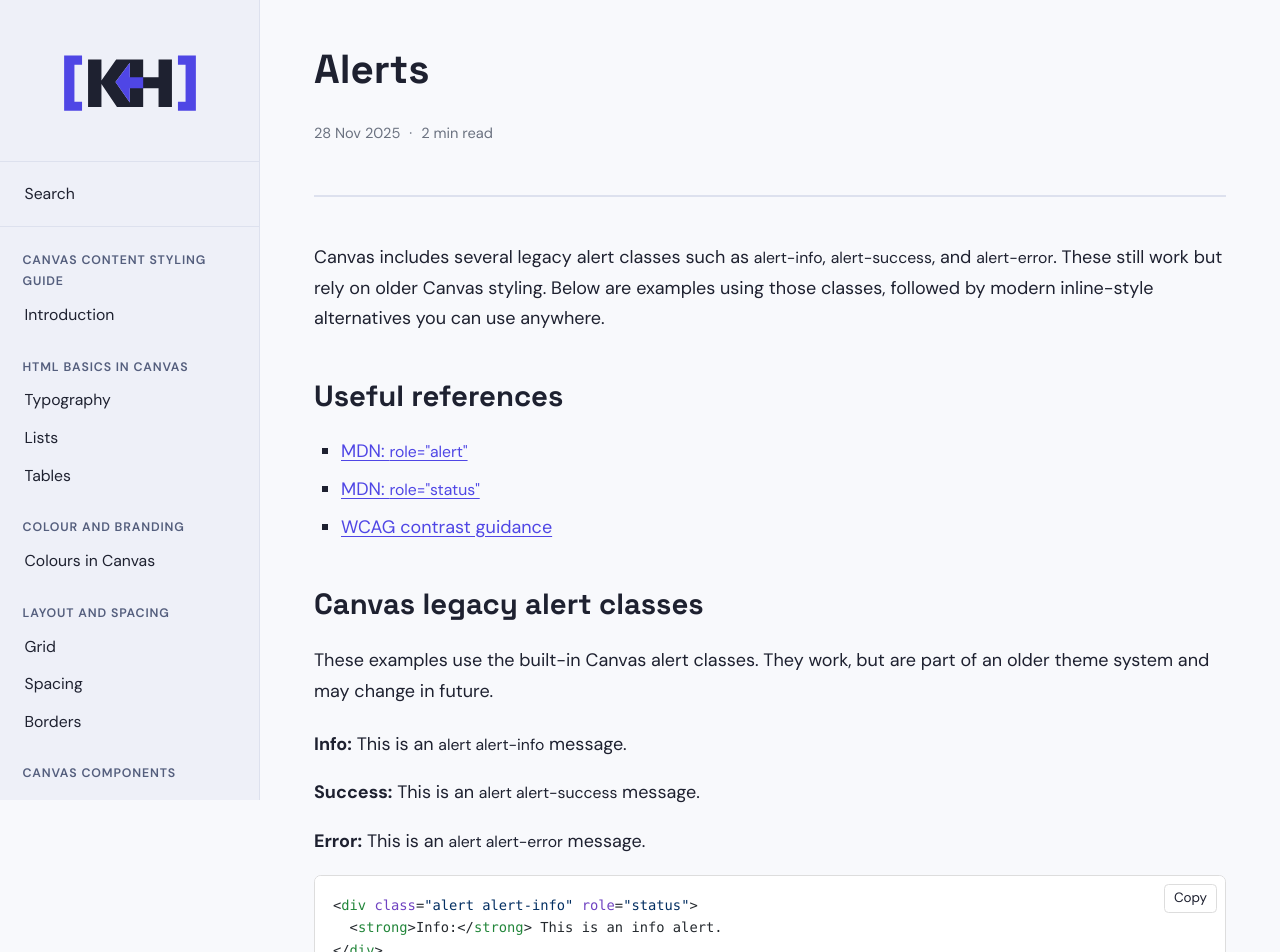
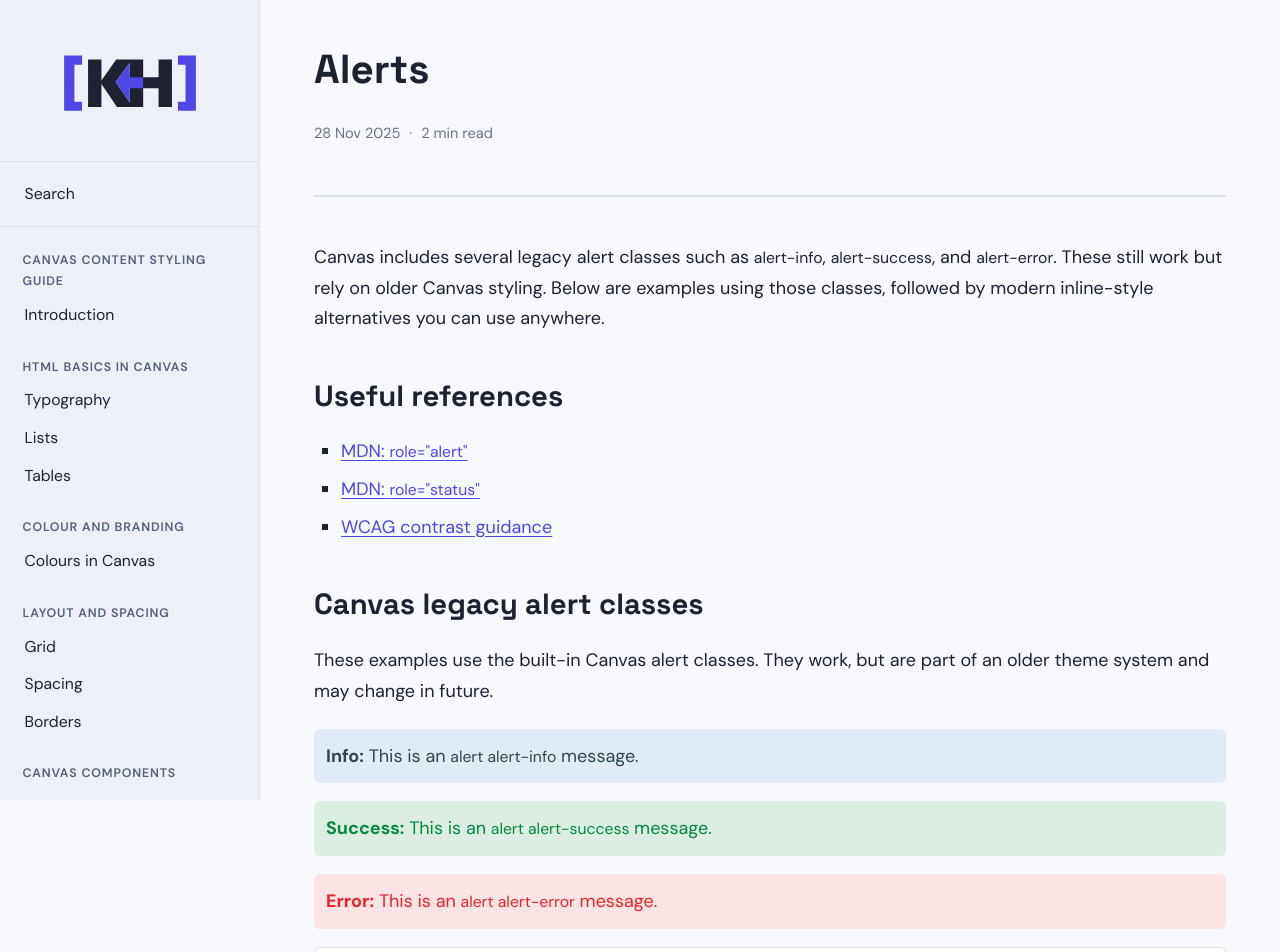
Before and after one commit to Karl-Horning/canvas, a Next.js app: page /alerts in a window 1280 px wide. Shown: the top 952 px of the page. Built offline with nearby package versions, Linux system fonts and the light colour scheme.

Commit message:
feat: add additional examples styles

```diff
--- a/app/alerts/page.tsx
+++ b/app/alerts/page.tsx
@@ -3,6 +3,7 @@ import JsonLd from "@/components/JsonLd";
 import PageHeader from "@/components/PageHeader";
 import { generatePageMetadata, generatePageJsonLd } from "@/lib/siteMetadata";
 import { meta } from "./meta";
+import "@/styles/canvas/alerts.css";
 
 export const metadata = generatePageMetadata(meta);
 
@@ -62,17 +63,26 @@ export default function page() {
                 but are part of an older theme system and may change in future.
             </p>
 
-            <div className="alert alert-info mb-4" role="status">
+            <div
+                className="canvas-preview alert alert-info mb-4"
+                role="status"
+            >
                 <strong>Info:</strong> This is an <code>alert alert-info</code>{" "}
                 message.
             </div>
 
-            <div className="alert alert-success mb-4" role="status">
+            <div
+                className="canvas-preview alert alert-success mb-4"
+                role="status"
+            >
                 <strong>Success:</strong> This is an{" "}
                 <code>alert alert-success</code> message.
             </div>
 
-            <div className="alert alert-error mb-4" role="alert">
+            <div
+                className="canvas-preview alert alert-error mb-4"
+                role="alert"
+            >
                 <strong>Error:</strong> This is an{" "}
                 <code>alert alert-error</code> message.
             </div>
--- /dev/null
+++ b/styles/canvas/alerts.css
@@ -0,0 +1,36 @@
+/*
+ * Canvas's legacy `.alert` / `.alert-info` / `.alert-success` /
+ * `.alert-error` classes, scoped under `.canvas-preview` so they only apply
+ * inside example wrappers and never leak into the rest of the site.
+ *
+ * These are applied directly to the alert element (not a separate wrapper),
+ * so `.canvas-preview` is combined with the alert class on the same element
+ * rather than as an ancestor.
+ *
+ * Sourced from the real Canvas LMS source (instructure/canvas-lms):
+ * - app/stylesheets/components/_alerts.scss (structure, colour mapping)
+ * - app/stylesheets/base/_variables.scss ($ic-sp, $ic-bg-light-* colours)
+ */
+
+.canvas-preview.alert {
+    padding: 12px 36px 12px 12px;
+    border-radius: 6px;
+    background-color: #fce4e5;
+    color: #cf4a00;
+}
+
+.canvas-preview.alert-success {
+    background-color: #dceee4;
+    color: #03893d;
+}
+
+.canvas-preview.alert-danger,
+.canvas-preview.alert-error {
+    background-color: #fce4e5;
+    color: #e62429;
+}
+
+.canvas-preview.alert-info {
+    background-color: #e0ebf5;
+    color: #334451;
+}
```
